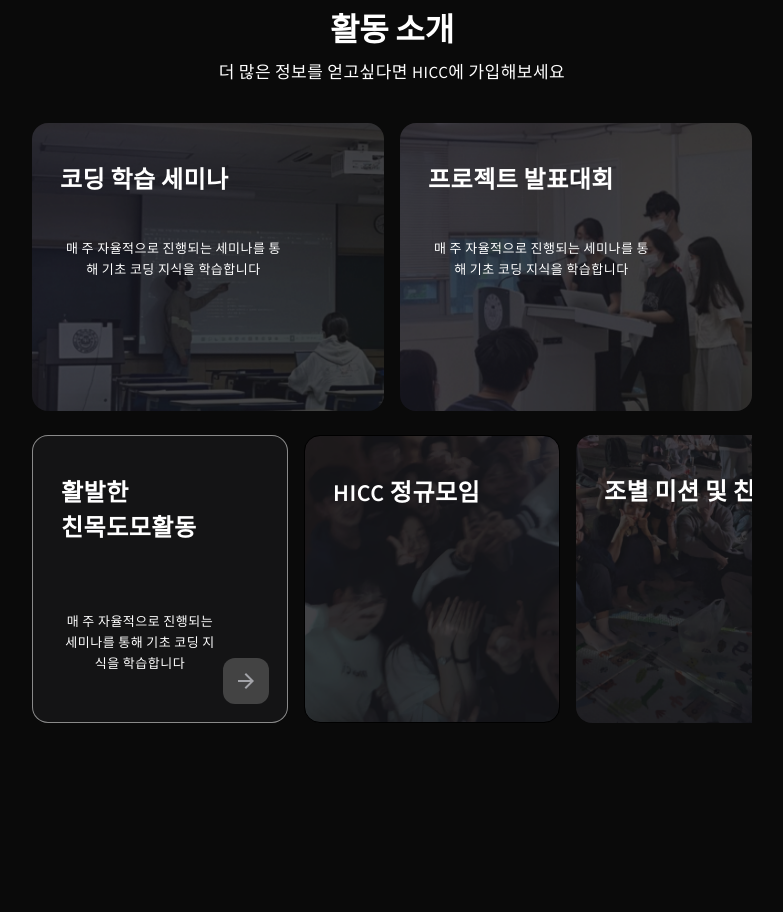
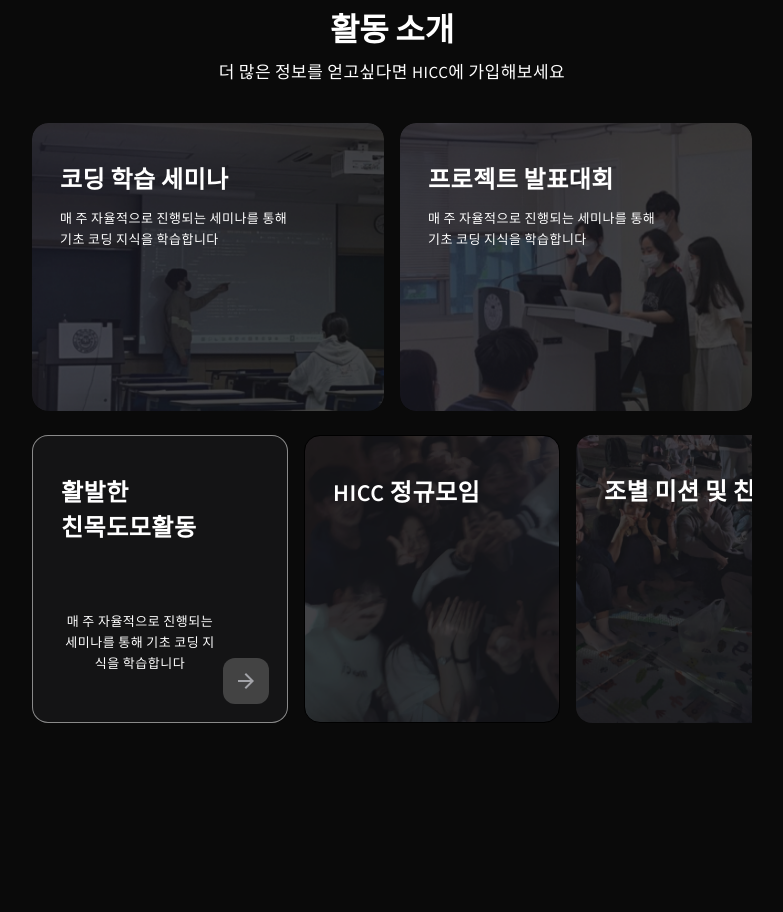
Before and after one commit to HICC-REBOOT/HICC-REBOOT-Frontend, a React (Create React App) app in the folder frontend/: page / in a window 1280 px wide. Shown: the part 1160-2072 px from the top of the page, without its empty margins (248-1031 px from the left). Built offline with nearby package versions, Linux system fonts and the light colour scheme; no server answers.

Commit message:
feat: 메인메이지 액티비티 이미지 커지도록 설정

```diff
--- a/frontend/src/components/home/Activity.tsx
+++ b/frontend/src/components/home/Activity.tsx
@@ -1,6 +1,25 @@
 import React from 'react';
 import * as A from '@components/home/style/Activity.style';
 import { ReactComponent as Arrow } from '@assets/image/icon/arrow2.svg';
+import seminar from '@assets/image/seminar.png';
+import project from '@assets/image/project.png';
+import ActivityBox from './activityBox/ActivityBox';
+
+const seminarInfo = {
+  img: seminar,
+  title: '코딩 학습 세미나',
+  content: `매 주 자율적으로 진행되는 세미나를 통해
+기초 코딩 지식을 학습합니다
+  `,
+};
+
+const projcetInfo = {
+  img: project,
+  title: '프로젝트 발표대회',
+  content: `매 주 자율적으로 진행되는 세미나를 통해
+기초 코딩 지식을 학습합니다
+  `,
+};
 
 function Activity() {
   return (
@@ -9,15 +28,8 @@ function Activity() {
         <A.Title>활동 소개</A.Title>
         <A.Content>더 많은 정보를 얻고싶다면 HICC에 가입해보세요</A.Content>
         <A.ActivityContainer>
-          {/* <A.TestBox>ㅇㅇㅇ</A.TestBox> */}
-          <A.Box img={'seminar'}>
-            <A.BoxTitle>코딩 학습 세미나</A.BoxTitle>
-            <A.BoxContent>매 주 자율적으로 진행되는 세미나를 통해 기초 코딩 지식을 학습합니다</A.BoxContent>
-          </A.Box>
-          <A.Box img={'project'}>
-            <A.BoxTitle>프로젝트 발표대회</A.BoxTitle>
-            <A.BoxContent>매 주 자율적으로 진행되는 세미나를 통해 기초 코딩 지식을 학습합니다</A.BoxContent>
-          </A.Box>
+          <ActivityBox {...seminarInfo} />
+          <ActivityBox {...projcetInfo} />
         </A.ActivityContainer>
         <A.BoxContainer>
           <A.SmallBox img={''} style={{ border: '0.1rem solid rgba(255, 255, 255, 0.5)' }}>
--- /dev/null
+++ b/frontend/src/components/home/activityBox/ActivityBox.style.tsx
@@ -0,0 +1,85 @@
+import { DeviceProvider } from '@assets/mediaQuery';
+import STYLE from '@constants/style';
+import { motion } from 'framer-motion';
+import styled from 'styled-components';
+
+export const Box = styled.div`
+  position: relative;
+  border-radius: 1.6rem;
+  ${(props) => props.theme.typography[DeviceProvider()].head};
+
+  ${(props) => props.theme.media.mobile`
+    width: 32.8rem;
+    height: 24rem;
+    flex-shrink: 0;
+  `}
+
+  ${(props) => props.theme.media.tablet`
+    width: 35.2rem;
+    height: 28.8rem;
+    flex-shrink: 0;
+  `}
+  ${(props) => props.theme.media.desktop`
+    width: 61.2rem;
+    height: 31.6rem;
+    flex-shrink: 0;
+  `}
+
+  ${(props) => props.theme.media.wide`
+    width: 61.2rem;
+    height: 31.6rem;
+    flex-shrink: 0;
+  `}
+  background: ${(props) => props.theme.colors.black};
+  z-index: ${STYLE.Z_INDEX.COMMON};
+  border-radius: 1.6rem;
+  overflow: hidden;
+`;
+
+export const BoxImage = styled(motion.img)`
+  position: absolute;
+  top: 0;
+  left: 0;
+  width: 100%;
+  height: 100%;
+  object-fit: cover;
+  z-index: ${STYLE.Z_INDEX.HIDE};
+  border-radius: 1.6rem;
+`;
+
+export const BoxTitle = styled.div`
+  position: relative;
+  color: ${(props) => props.theme.colors.white};
+
+  text-align: left;
+  ${(props) => props.theme.typography[DeviceProvider()].subtitle};
+
+  z-index: ${STYLE.Z_INDEX.COMMON};
+
+  ${(props) => props.theme.media.mobile`
+    margin: 4.4rem 0 1.6rem 2.8rem;
+  `};
+
+  ${(props) => props.theme.media.tablet`
+    margin: 3.7rem 0 1.4rem 2.8rem;
+  `};
+
+  ${(props) => props.theme.media.desktop`
+    margin: 3.7rem 0 1.4rem 2.8rem;
+  `};
+
+  ${(props) => props.theme.media.wide`
+    margin: 3.7rem 0 1.4rem 2.8rem;
+  `};
+`;
+
+export const BoxContent = styled.div`
+  position: relative;
+  margin-left: 2.8rem;
+  color: ${(props) => props.theme.colors.white};
+  ${(props) => props.theme.typography.common.caption1};
+
+  z-index: ${STYLE.Z_INDEX.COMMON};
+  white-space: pre-line;
+  text-align: start;
+`;
--- /dev/null
+++ b/frontend/src/components/home/activityBox/ActivityBox.tsx
@@ -0,0 +1,27 @@
+import React, { useReducer } from 'react';
+import { Variants } from 'framer-motion';
+import * as B from './ActivityBox.style';
+
+interface BoxProps {
+  img: string;
+  title: string;
+  content: string;
+}
+
+const variants: Variants = {
+  active: { scale: 1.2, transition: { duration: 0.2 } },
+  inactive: { scale: 1, transition: { duration: 0.2 } },
+};
+
+function ActivityBox({ img, title, content }: BoxProps) {
+  const [active, setActive] = useReducer((prev: boolean) => !prev, false);
+  return (
+    <B.Box onMouseEnter={setActive} onMouseLeave={setActive}>
+      <B.BoxImage src={img} initial="inactive" animate={active ? 'active' : 'inactive'} variants={variants} />
+      <B.BoxTitle>{title}</B.BoxTitle>
+      <B.BoxContent>{content}</B.BoxContent>
+    </B.Box>
+  );
+}
+
+export default ActivityBox;
--- a/frontend/src/components/home/style/Activity.style.tsx
+++ b/frontend/src/components/home/style/Activity.style.tsx
@@ -1,16 +1,16 @@
 import styled from 'styled-components';
 import { DeviceProvider } from '@assets/mediaQuery';
-import theme from '@styles/theme';
 import seminar from '@assets/image/seminar.png';
 import project from '@assets/image/project.png';
 import meeting from '@assets/image/meeting.png';
 import mission from '@assets/image/mission.png';
 import mt from '@assets/image/mt.png';
+import { motion } from 'framer-motion';
 
 export const Container = styled.div`
   width: 100%;
   flex-shrink: 0;
-  background: ${(props) => theme.colors.black};
+  background: ${(props) => props.theme.colors.black};
   display: flex;
   flex-direction: column;
   align-items: center;
@@ -35,7 +35,7 @@ export const Container = styled.div`
 
 export const GrouopContainer = styled.div`
   flex-shrink: 0;
-  background: ${(props) => theme.colors.black};
+  background: ${(props) => props.theme.colors.black};
   display: flex;
   flex-direction: column;
   align-items: center;
@@ -65,7 +65,7 @@ export const GrouopContainer = styled.div`
 export const Title = styled.div`
   position: relative;
   white-space: nowrap;
-  color: ${(props) => theme.colors.white};
+  color: ${(props) => props.theme.colors.white};
 
   text-align: center;
   ${(props) => props.theme.typography[DeviceProvider()].title1};
@@ -93,7 +93,7 @@ export const Title = styled.div`
 
 export const Content = styled.div`
   position: relative;
-  color: ${(props) => theme.colors.white};
+  color: ${(props) => props.theme.colors.white};
 
   text-align: center;
   ${(props) => props.theme.typography[DeviceProvider()].body};
@@ -198,9 +198,15 @@ export const Box = styled.div<{ img: string }>`
   `}
 `;
 
+export const BoxImage = styled(motion.img)`
+  width: 100%;
+  height: 100%;
+  object-fit: cover;
+`;
+
 export const BoxTitle = styled.div`
   position: relative;
-  color: ${(props) => theme.colors.white};
+  color: ${(props) => props.theme.colors.white};
 
   text-align: left;
   ${(props) => props.theme.typography[DeviceProvider()].subtitle};
@@ -232,7 +238,7 @@ export const BoxTitle = styled.div`
 
 export const BoxContent = styled.div`
   position: relative;
-  color: ${(props) => theme.colors.white};
+  color: ${(props) => props.theme.colors.white};
   ${(props) => props.theme.typography.common.caption1};
 
   ${(props) => props.theme.media.mobile`
@@ -395,7 +401,7 @@ export const SmallBoxTitle = styled.div`
 
 export const SmallBoxContent = styled.div`
   position: relative;
-  color: ${(props) => theme.colors.white};
+  color: ${(props) => props.theme.colors.white};
   ${(props) => props.theme.typography.common.caption1};
 
   ${(props) => props.theme.media.mobile`
@@ -427,7 +433,7 @@ export const Logo = styled.div`
   position: absolute;
   width: 4.6rem;
   height: 4.6rem;
-  color: ${(props) => theme.colors.white};
+  color: ${(props) => props.theme.colors.white};
   background: rgba(119, 119, 119, 0.47);
   border-radius: 1.2rem;
   display: flex;
```
